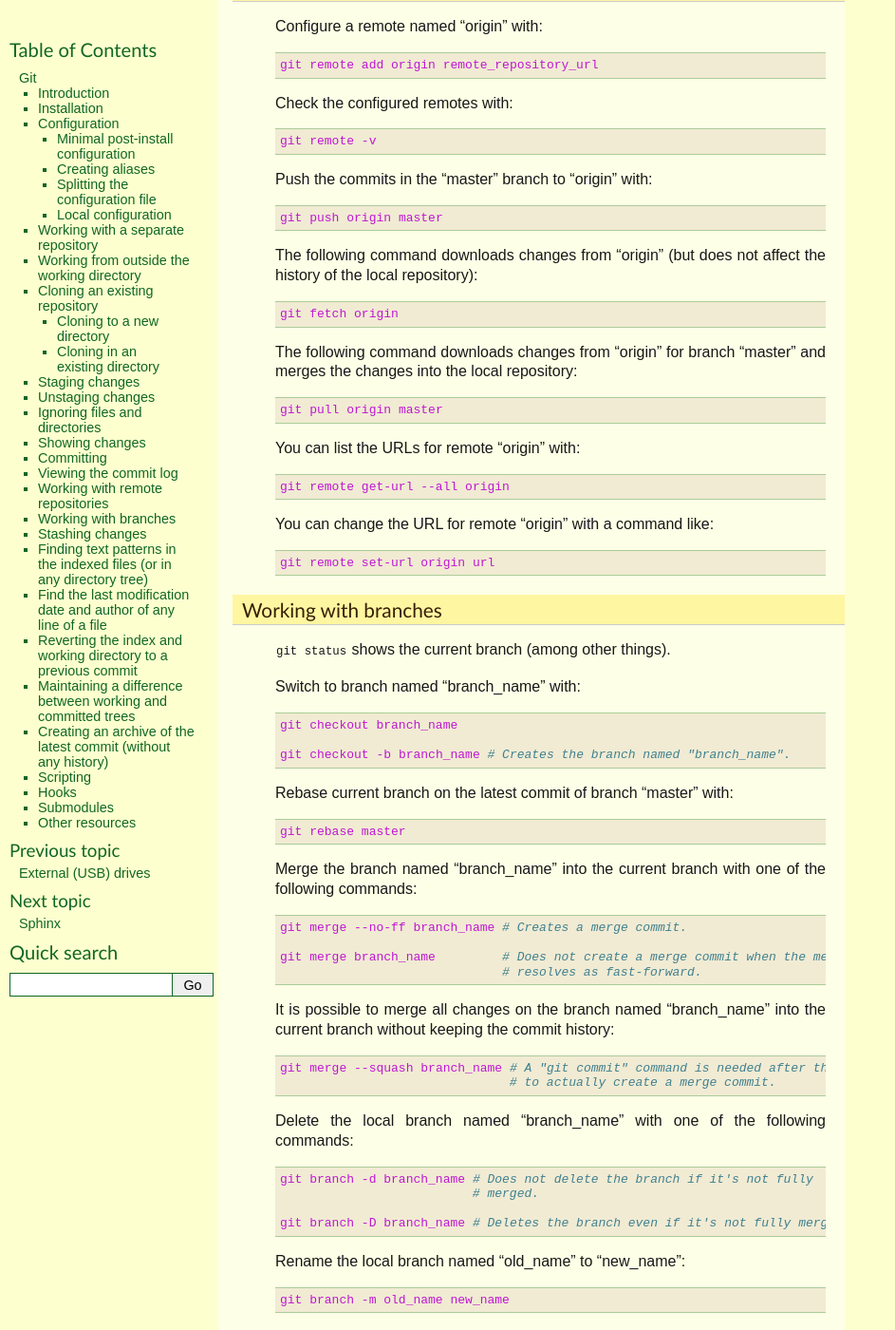
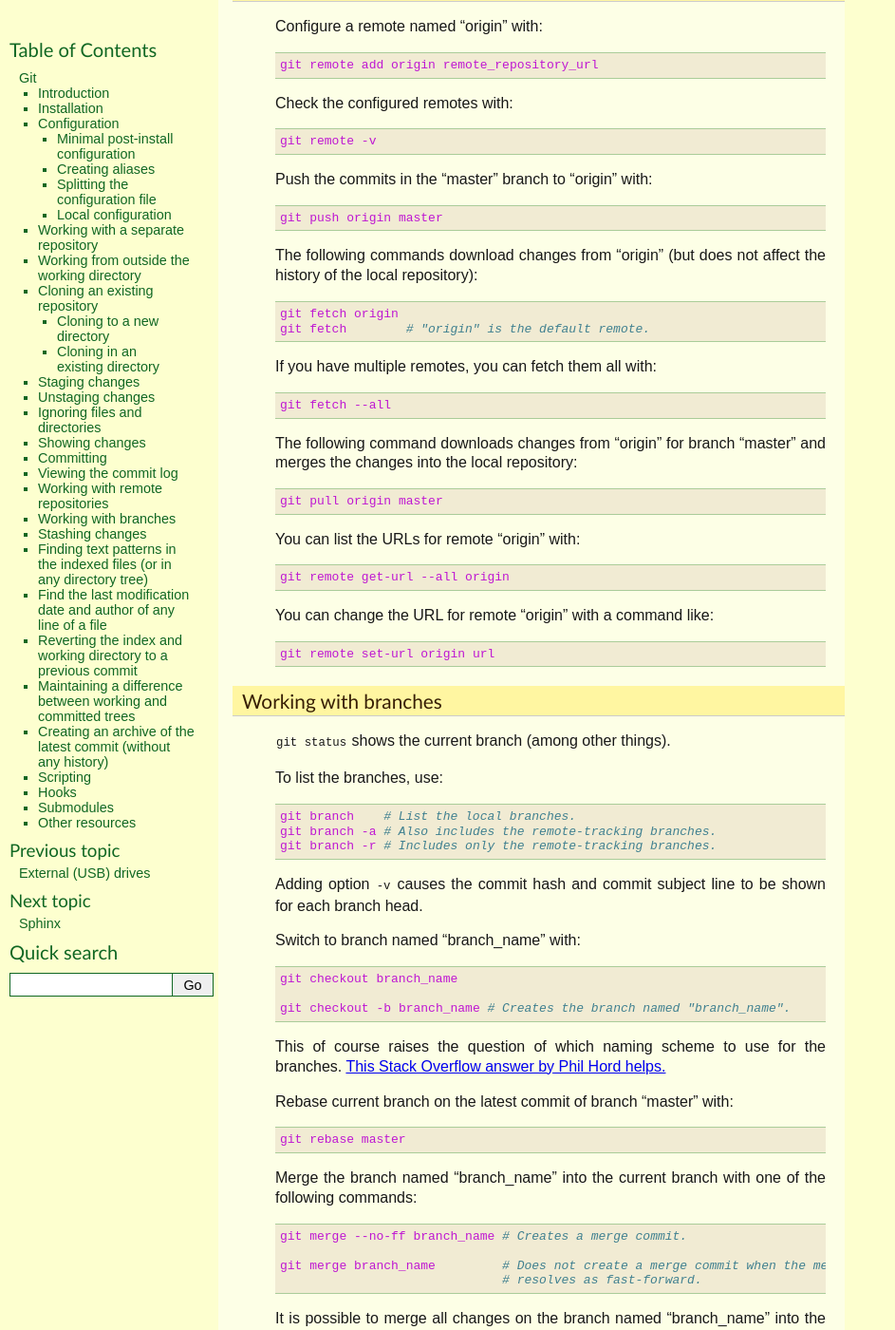
Before and after one commit to thierr26/thierr26_personal_notes_sphinx_sources, a Sphinx documentation site: the page built from source/git.rst, in a window 1280 px wide and 1400 px high, scrolled down 7830 px. Shown: the whole window at 95% size, without its empty margins (0-943 px from the left). Built offline with Sphinx 7.4.7, drawn with Linux system fonts in a browser that asks for light colours; some of the changed text lies outside the part shown.

Commit message:
Mention more options for git fetch, branch & stash

```diff
--- a/source/git.rst
+++ b/source/git.rst
@@ -469,10 +469,15 @@
 
   git push origin master
 
-The following command downloads changes from "origin" (but does not affect the
+The following commands download changes from "origin" (but does not affect the
 history of the local repository)::
 
   git fetch origin
+  git fetch        # "origin" is the default remote.
+
+If you have multiple remotes, you can fetch them all with::
+
+  git fetch --all
 
 The following command downloads changes from "origin" for branch "master" and
 merges the changes into the local repository::
@@ -501,11 +506,24 @@
 
 ``git status`` shows the current branch (among other things).
 
+To list the branches, use::
+
+  git branch    # List the local branches.
+  git branch -a # Also includes the remote-tracking branches.
+  git branch -r # Includes only the remote-tracking branches.
+
+Adding option ``-v`` causes the commit hash and commit subject line to be shown
+for each branch head.
+
 Switch to branch named "branch_name" with::
 
   git checkout branch_name
 
   git checkout -b branch_name # Creates the branch named "branch_name".
+
+This of course raises the question of which naming scheme to use for the
+branches. `This Stack Overflow answer by Phil Hord helps.
+<https://stackoverflow.com/questions/273695/what-are-some-examples-of-commonly-used-practices-for-naming-git-branches/6065944#6065944>`_
 
 Rebase current branch on the latest commit of branch "master" with::
 
@@ -575,13 +593,14 @@
 with a command like::
 
   git stash pop stash@{0}
-  git stash pop           # Equivalent to "git stash pop stash@{0}"
+  git stash pop           # Equivalent to "git stash pop stash@{0}".
 
-You can also remove an entry from the stash stack without applying the changes
-to the working tree::
+You can also remove one entry (or even all the entries) from the stash stack
+without applying the changes to the working tree::
 
   git stash drop stash@{0}
-  git stash drop           # Equivalent to "git stash drop stash@{0}"
+  git stash drop           # Equivalent to "git stash drop stash@{0}".
+  git stash clear          # Remove all the stash entries.
 
 Use the ``--index`` option to also reapply the staging::
 
@@ -916,6 +935,6 @@
 * `Git cheat sheet <https://www.git-tower.com/blog/git-cheat-sheet>`_
 * `A Git branching model <https://nvie.com/posts/a-successful-git-branching-model>`_
 * `The Git Rebase Introduction I Wish I'd Had <https://dev.to/maxwell_dev/the-git-rebase-introduction-i-wish-id-had>`_
-* ``git merge`` and ``git rebase``: `When to use? <https://delicious-insights.com/en/posts/getting-solid-at-git-rebase-vs-merge>`_
+* `git merge and git rebase: When to use? <https://delicious-insights.com/en/posts/getting-solid-at-git-rebase-vs-merge>`_
 * `Git: To squash or not to squash? <https://jamescooke.info/git-to-squash-or-not-to-squash.html>`_
 * `Git Submodules <https://blog.github.com/2016-02-01-working-with-submodules>`_
```
